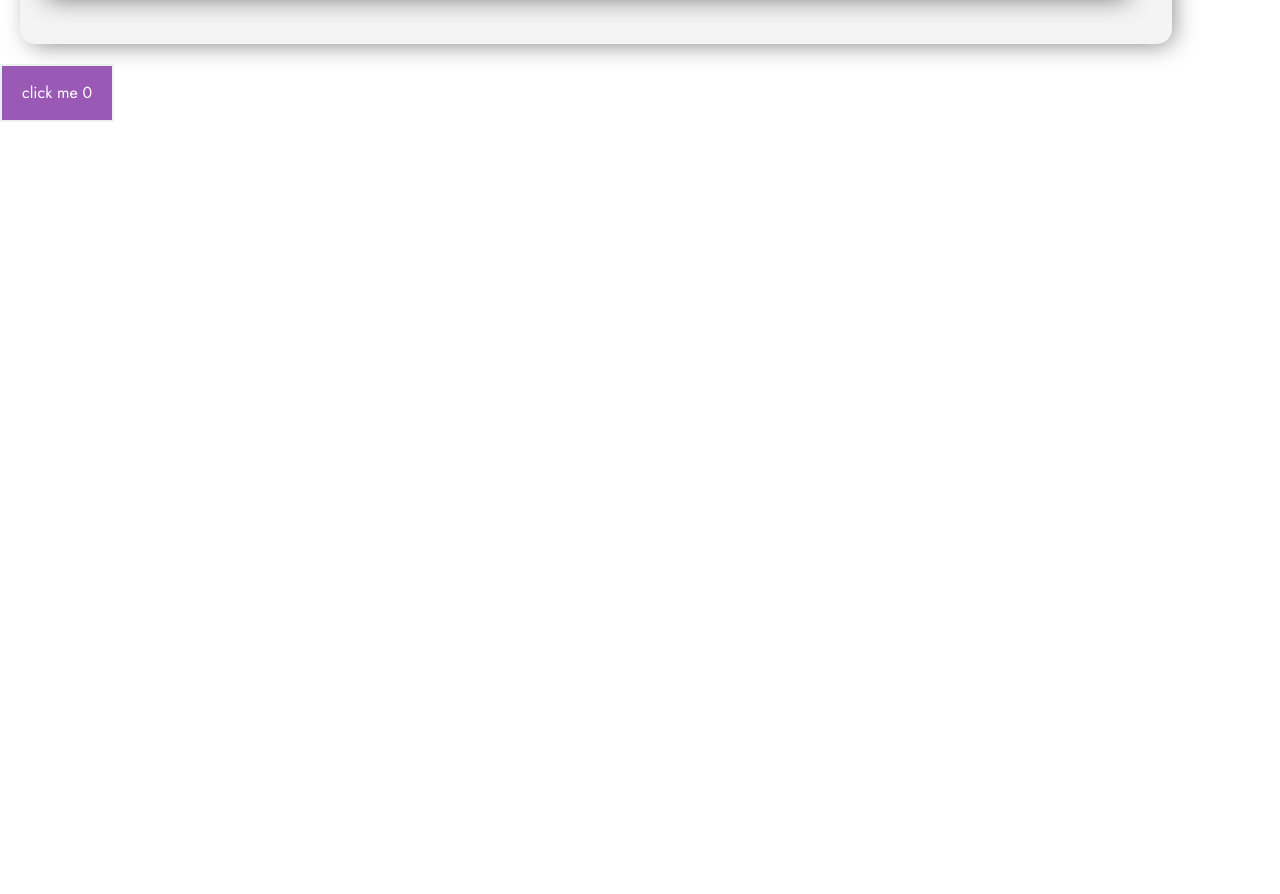
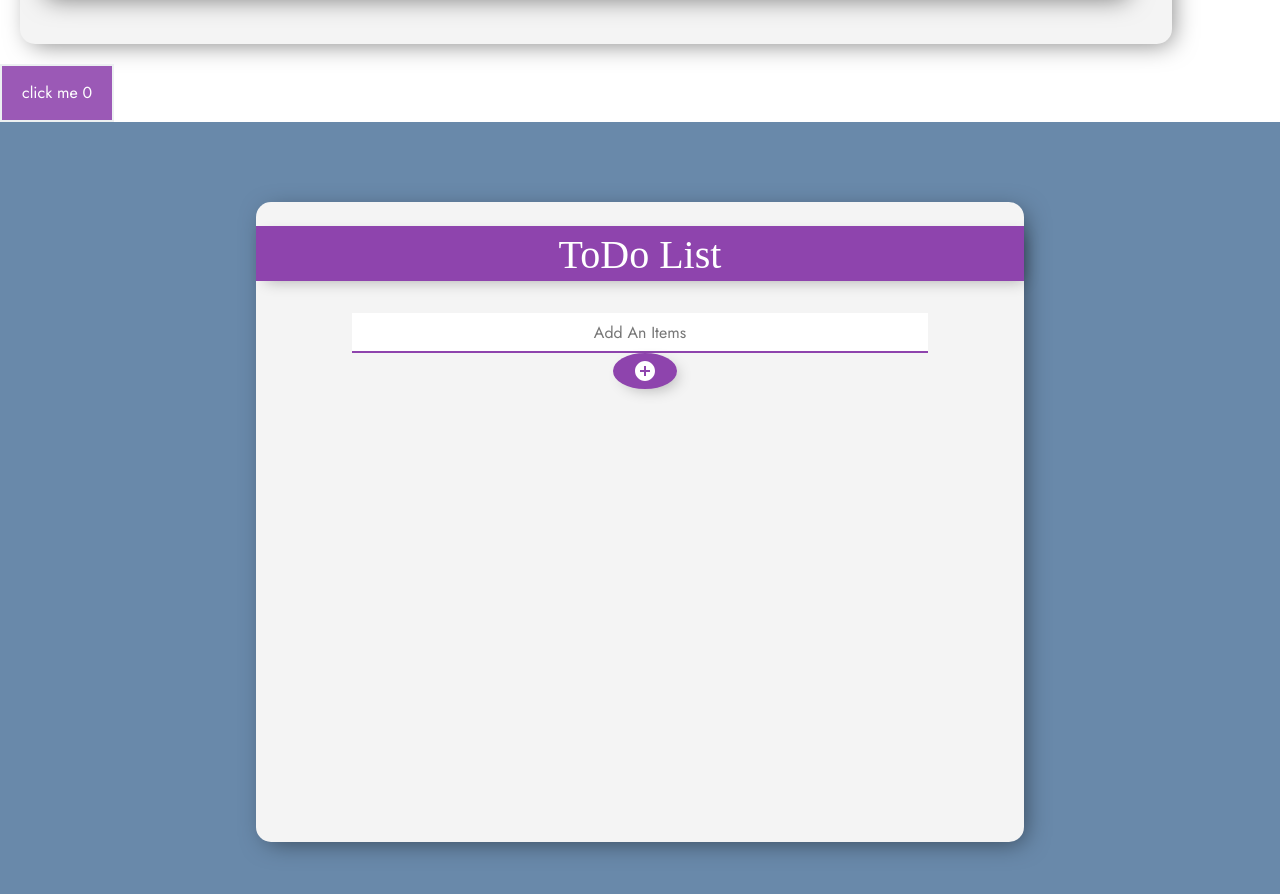
Before and after one commit to rabikrishnayadav/Learn-React-JS, a React (Create React App) app: page / in a window 1280 px wide. Shown: the part 6189-7083 px from the top of the page. Before the commit the page ends 6311 px from the top, so only its background shows below. Built offline with nearby package versions, Linux system fonts and the light colour scheme; a web font is replaced by a local one.

Commit message:
Second Todo Project

```diff
--- a/src/App.jsx
+++ b/src/App.jsx
@@ -146,6 +146,10 @@ import About from './component/Router/About';
 import User from './component/Router/User';
 import Search from './component/Router/Search';
 import NavPages from './component/Navbar/Navbar';
+
+import ToDOList from './component/Todo/ToDOList';
+
+
 const favSeries = "netflix";
 
      function App(){
@@ -198,6 +202,7 @@ const favSeries = "netflix";
            <IncDecNum />
           <Accordion />
           <Effect />
+          <ToDOList />
         </>
     );
   }
--- /dev/null
+++ b/src/component/Todo/ListComp.jsx
@@ -0,0 +1,21 @@
+import React, {useState} from 'react';
+import RemoveCircleIcon from '@mui/icons-material/RemoveCircle';
+
+
+const ListComp = (props) => {
+
+    const [line, setLine] = useState(false);
+    const cutIt = () => {
+        setLine(true);
+    }
+  return (
+    <>
+        <div className="todo_style">
+            <span onClick={cutIt}><RemoveCircleIcon className='deleteIcon' style={{cursor:'pointer'}} /></span>
+            <li style={{textDecoration: line ?'line-through' : 'none'}}>{props.text}</li>
+        </div>
+    </>
+  );
+};
+
+export default ListComp;
--- /dev/null
+++ b/src/component/Todo/ToDOList.jsx
@@ -0,0 +1,45 @@
+import React, { useState } from 'react';
+import Button from '@mui/material/Button';
+import AddCircleIcon from '@mui/icons-material/AddCircle';
+import RemoveCircleIcon from '@mui/icons-material/RemoveCircle';
+import ListComp from './ListComp';
+
+function ToDOList() {
+
+    const [item, setItem] = useState('');
+    const [newitem, setNewItem] = useState([]);
+
+    const itemEvent = (event) => {
+        setItem(event.target.value);
+    };
+
+    const listOfItem = () => {
+        setNewItem( (prevValue) => {
+            return [...prevValue, item];
+        });
+        setItem('');
+    };
+  return (
+    <>
+        <div className="main_div">
+            <div className="center_div">
+                <br />
+                <h1> ToDo List</h1>
+                <br />
+                <input type="text" placeholder='Add An Items' onChange={itemEvent}  value={item} />
+                <Button className='newBtn' onClick={listOfItem}>
+                <AddCircleIcon />
+                </Button>
+                <br />
+                <ol>
+                    {newitem.map( (val) => {
+                        return <ListComp text={val} />
+                    })}
+                </ol>
+            </div>
+        </div>
+    </>
+  );
+};
+
+export default ToDOList;
```
